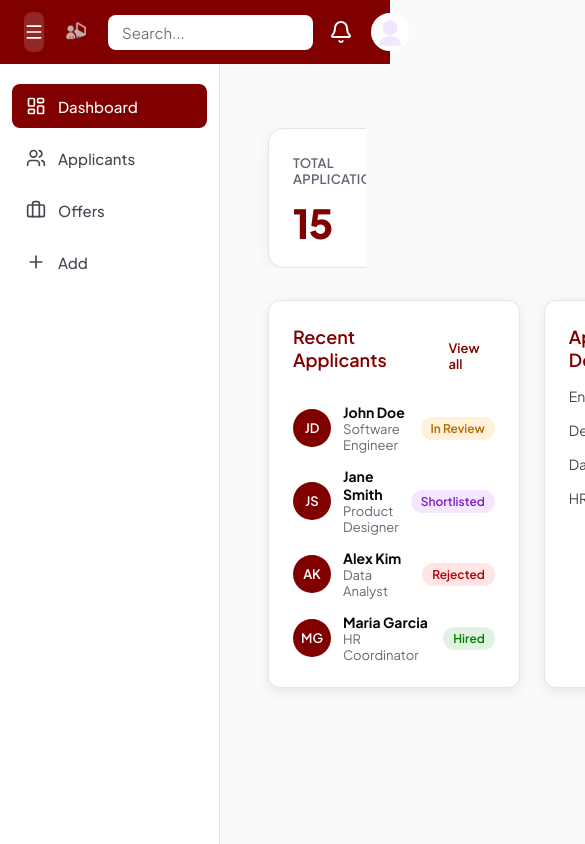
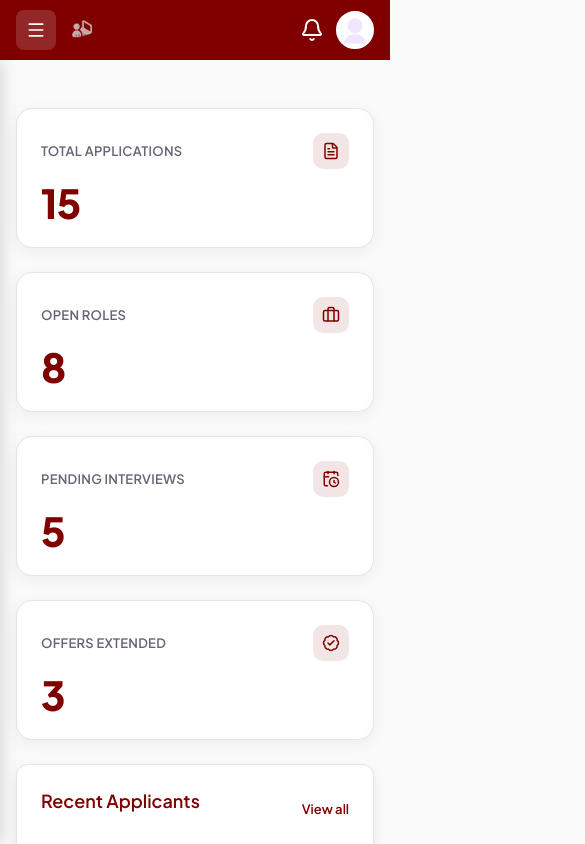
Before and after one commit to TaigaRaider/IAMS, a React (Vite) app in the folder client/: page /dashboard in a window 390 px wide. Shown: the top 844 px of the page, 585 px wide, since content can reach past the window. Built offline with nearby package versions, Linux system fonts and the light colour scheme.

Commit message:
Make app responsive across screen sizes

```diff
--- a/client/src/App.css
+++ b/client/src/App.css
@@ -163,13 +163,12 @@ header {
 
 .intcards {
   display: grid;
-  grid-template-columns: repeat(4, minmax(200px, 1fr));
+  grid-template-columns: repeat(4, 1fr);
   gap: 24px;
   margin: 32px auto;
   padding: 0 24px;
   max-width: 1200px;
   text-align: left;
-  overflow-x: auto;
 }
 
 .intcard {
@@ -197,17 +196,22 @@ header {
   }
 
   .card-label {
+    flex: 1;
+    min-width: 0;
     font-size: 13px;
     font-weight: 600;
     color: #6b6375;
     letter-spacing: 0.02em;
     text-transform: uppercase;
+    white-space: nowrap;
+    overflow: hidden;
+    text-overflow: ellipsis;
   }
 
   .card-icon {
     width: 36px;
     height: 36px;
-    flex-shrink: 0;
+    flex: 0 0 36px;
     display: flex;
     align-items: center;
     justify-content: center;
@@ -228,6 +232,7 @@ header {
     letter-spacing: -0.02em;
     color: #800000;
     line-height: 1;
+    white-space: nowrap;
   }
 }
 
@@ -544,3 +549,108 @@ header {
     }
   }
 }
+
+/**Responsive**/
+@media (max-width: 1024px) {
+  .intcards {
+    grid-template-columns: repeat(2, 1fr);
+  }
+}
+
+@media (max-width: 768px) {
+  .page {
+    flex-direction: column;
+  }
+
+  .brandside-wrap {
+    flex: none;
+    max-width: 100%;
+    width: 100%;
+    height: auto;
+    padding: 24px;
+    gap: 24px;
+  }
+
+  .brandside-central > h1 {
+    font-size: 30px;
+  }
+
+  .form {
+    flex: none;
+    max-width: 100%;
+    width: 100%;
+    height: auto;
+    padding: 40px 24px;
+  }
+
+  .content {
+    padding: 24px 16px;
+  }
+
+  .intcards,
+  .dash-grid {
+    padding: 0 0;
+    margin: 24px auto;
+  }
+
+  header {
+    gap: 10px;
+    padding: 10px 16px;
+
+    input {
+      display: none;
+    }
+
+    .actions {
+      gap: 12px;
+    }
+  }
+
+  .sidebar {
+    position: fixed;
+    top: 60px;
+    left: 0;
+    bottom: 0;
+    z-index: 100;
+    width: 220px;
+    box-shadow: 2px 0 16px rgba(0, 0, 0, 0.15);
+    transform: translateX(-100%);
+    transition: transform 0.2s ease;
+
+    &.collapsed {
+      width: 220px;
+      transform: translateX(-100%);
+
+      .nav-item {
+        justify-content: flex-start;
+        padding: 12px 14px;
+
+        span {
+          display: block;
+        }
+      }
+    }
+
+    &:not(.collapsed) {
+      transform: translateX(0);
+    }
+  }
+}
+
+@media (max-width: 600px) {
+  .intcards {
+    grid-template-columns: 1fr;
+  }
+
+  .dash-grid {
+    grid-template-columns: 1fr;
+  }
+
+  .dept-list li > span:first-child {
+    width: 90px;
+  }
+
+  .brandside-central > h1 {
+    font-size: 24px;
+  }
+}
--- a/client/src/screens/AdminDashboard.jsx
+++ b/client/src/screens/AdminDashboard.jsx
@@ -136,7 +136,9 @@ function Overview() {
 }
 
 function AdminDashboard() {
-  const [collapsed, setCollapsed] = useState(false);
+  const [collapsed, setCollapsed] = useState(
+    () => window.innerWidth <= 768,
+  );
 
   return (
     <>
```
